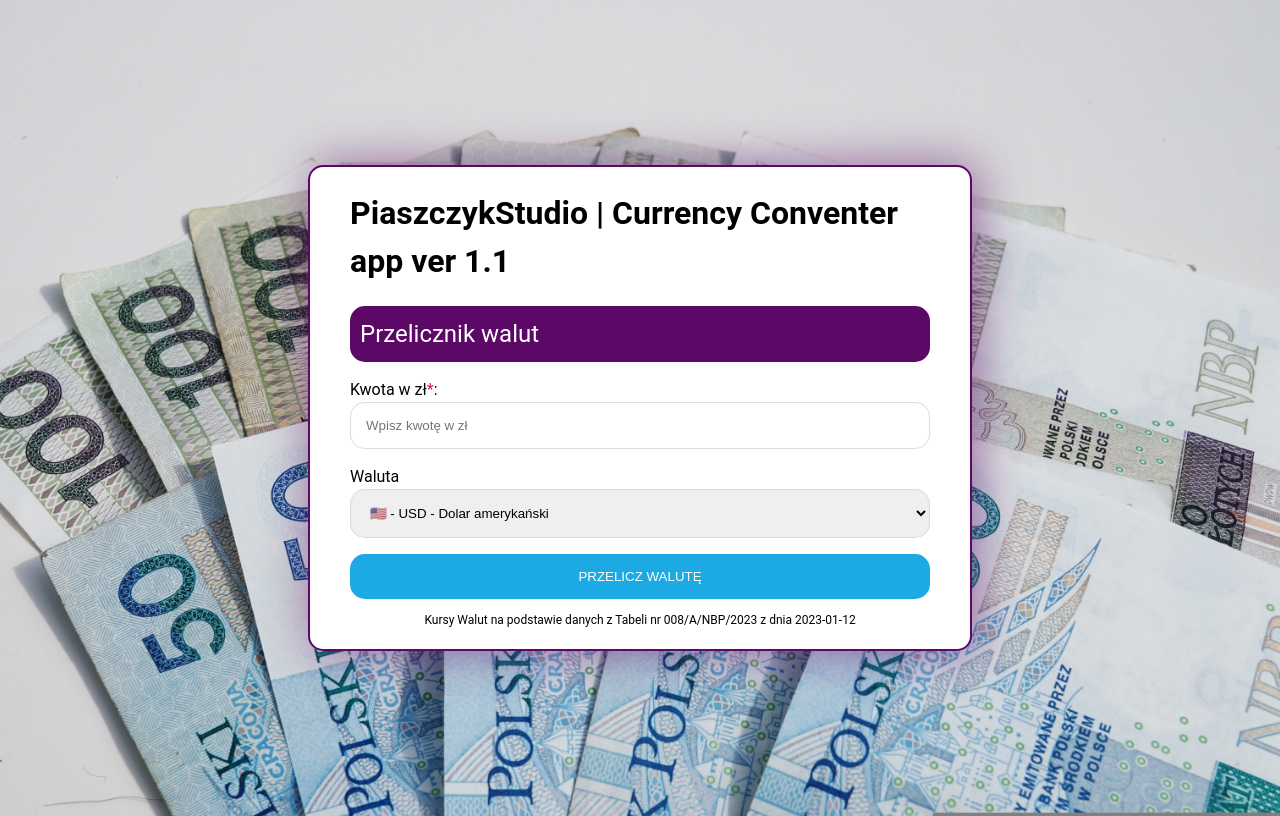
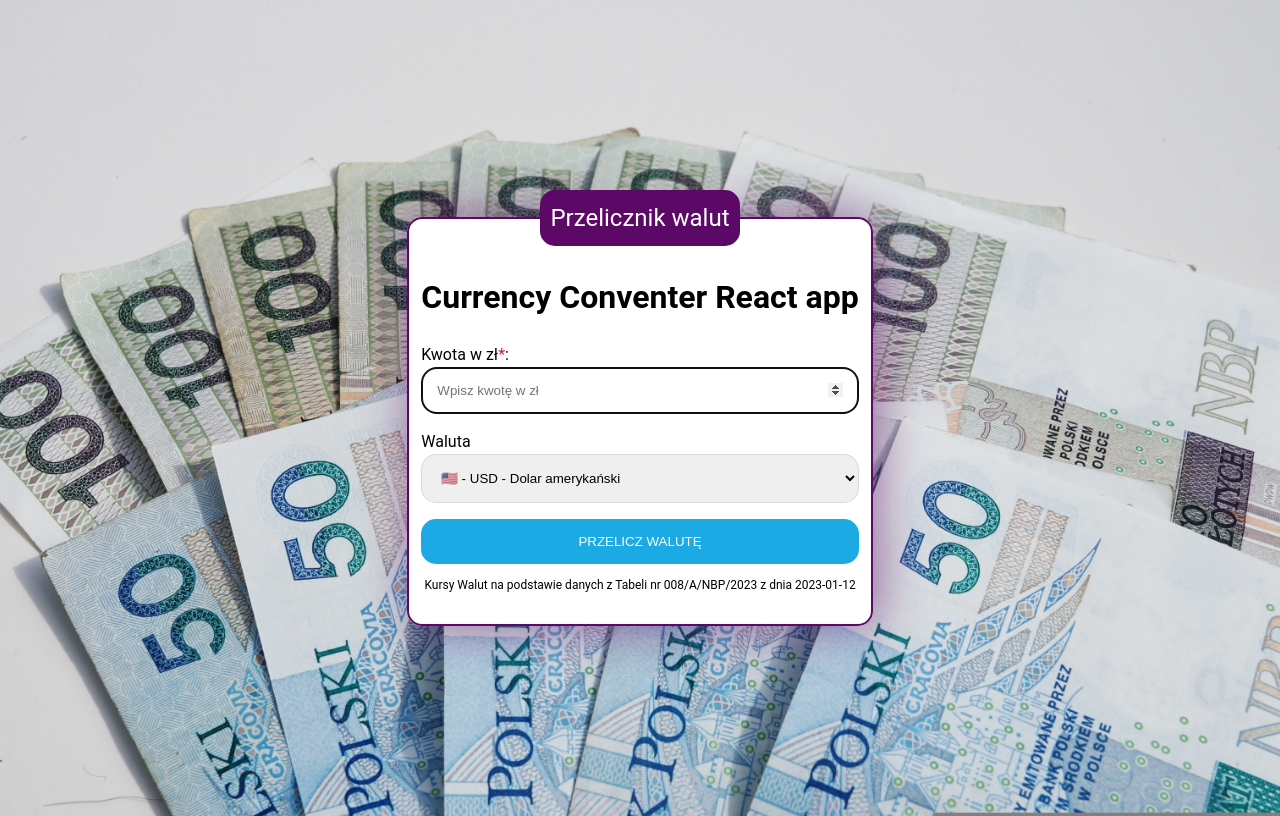
Before and after one commit to MateuszPiaszczyk/currency-conventer-react, a React (Create React App) app: page / in a window 1280 px wide. Built offline with nearby package versions, Linux system fonts and the light colour scheme.

Commit message:
small fixes

```diff
--- a/src/App/App.js
+++ b/src/App/App.js
@@ -11,18 +11,18 @@ function App() {
       .find(({ shortName }) => shortName === currency).rate;
 
     setResult({
-      sourceAmount: +amount,
+      sourceAmount: + amount,
       targetResult: amount / rate,
-      currency,
-    });
+      currency
+    })
   }
   return (
-    <div className="app">
+
     <Form
+      calculateResult={calculateResult}
       result={result}
-      calculateResult={calculateResult}
       />
-    </div>
+
 
   );
 }
--- a/src/App/Form/Result/index.js
+++ b/src/App/Form/Result/index.js
@@ -2,7 +2,7 @@ import './style.css'
 
 export const Result = ({ result }) => (
     <p className="form__result">
-        {!!result && (
+        {result !== undefined && (
             <>
                 {result.sourceAmount.toFixed(2)}&nbsp;PLN&nbsp;=
                 {" "}
--- a/src/App/Form/index.js
+++ b/src/App/Form/index.js
@@ -8,18 +8,22 @@ export const Form = ({ calculateResult, result }) => {
     const [amount, setAmount] = useState("");
     const [currency, setCurrency] = useState(currencies[0].shortName);
 
-    const onFormSubmit = (e) => {
+    const onSelectChange = ({ target }) => setCurrency(target.value);
+
+    const onSubmit = (e) => {
         e.preventDefault();
         calculateResult(amount, currency);
     }
     return (
 
         <Container>
+
+            <form className="form" onSubmit={onSubmit} />
+
+            <fieldset class="form__fieldset">
                 <h1 className="heading">
-                PiaszczykStudio | Currency Conventer app ver 1.1
+                    Currency Conventer React app
                 </h1>
-            <form className="form" onSubmit={onFormSubmit} />
-
                 <legend className="form__legend">
                     Przelicznik walut
                 </legend>
@@ -40,6 +44,7 @@ export const Form = ({ calculateResult, result }) => {
                             min="0"
                             type="number"
                             required
+                            autoFocus
                             step="0.01" />
                     </label>
                 </p>
@@ -51,7 +56,7 @@ export const Form = ({ calculateResult, result }) => {
                         <select
                             className="form__field"
                             value={currency}
-                        onChange={({ target }) => setCurrency(target.value)}
+                            onChange={onSelectChange}
                         >
                             {currencies.map((currency => (
                                 <option
@@ -65,11 +70,13 @@ export const Form = ({ calculateResult, result }) => {
                     </label>
                 </p>
 
-                <button className="form__button">Przelicz Walutę</button>
+                <button className="form__button">
+                    Przelicz Walutę
+                </button>
 
                 <p className="form__info"> Kursy Walut na podstawie danych z Tabeli nr 008/A/NBP/2023 z dnia 2023-01-12 </p>
                 <Result result={result} />
-
+            </fieldset>
             <form />
         </Container>
     );
--- a/src/App/Form/style.css
+++ b/src/App/Form/style.css
@@ -1,20 +1,28 @@
-
-
 .form__labelText {
     display: inline-block;
     width: 100%;
     max-width: 200px;
     border-radius: 15px;
     padding: 0;
+}
+
+.form__fieldset {
+    border-radius: 15px;
+    border: 2px solid rgb(92, 8, 103);
+    background-color: white;
+    box-shadow: 5px 0px 50px 0px rgba(92, 8, 103, 0.558);
+
 
 }
+
 .form__field {
     width: 100%;
-    max-width: 620px ;
+    max-width: 620px;
     border: 1px solid rgba(218, 218, 218, 0.9);
     border-radius: 15px;
-    padding: 15px ;
+    padding: 15px;
 }
+
 .form__field--important {
     color: crimson;
     border: none;
@@ -22,7 +30,7 @@
 }
 
 .form__button {
-    font-family: 'Roboto' sans-serif;
+    font-family: 'Roboto'sans-serif;
     width: 100%;
     padding: 15px;
     background-color: #1BAAE3;
@@ -33,13 +41,16 @@
     text-transform: uppercase;
 
 }
+
 .form__button:hover {
-   background-color:  hsl(197, 79%, 65%);
-   transition: 0.2s linear;
+    background-color: hsl(197, 79%, 65%);
+    transition: 0.2s linear;
 }
+
 .form__button:active {
     transform: scale(0.95);
 }
+
 .form__legend {
     margin: 0 auto;
     background-color: rgb(92, 8, 103);
@@ -50,6 +61,7 @@
     font-size: 24px;
 
 }
+
 .form__info {
     text-align: center;
     font-size: 12px;
--- a/src/App/app.css
+++ b/src/App/app.css
@@ -1,7 +1,4 @@
 .app {
-    border-radius: 15px;
-    border: 2px solid rgb(92, 8, 103);
-    background-color: white;
-    box-shadow: 5px 0px 50px 0px rgba(92, 8, 103, 0.558);
+
     padding: 0 20px;
 }
```
Lines whose indentation alone changed are shown as unchanged.
